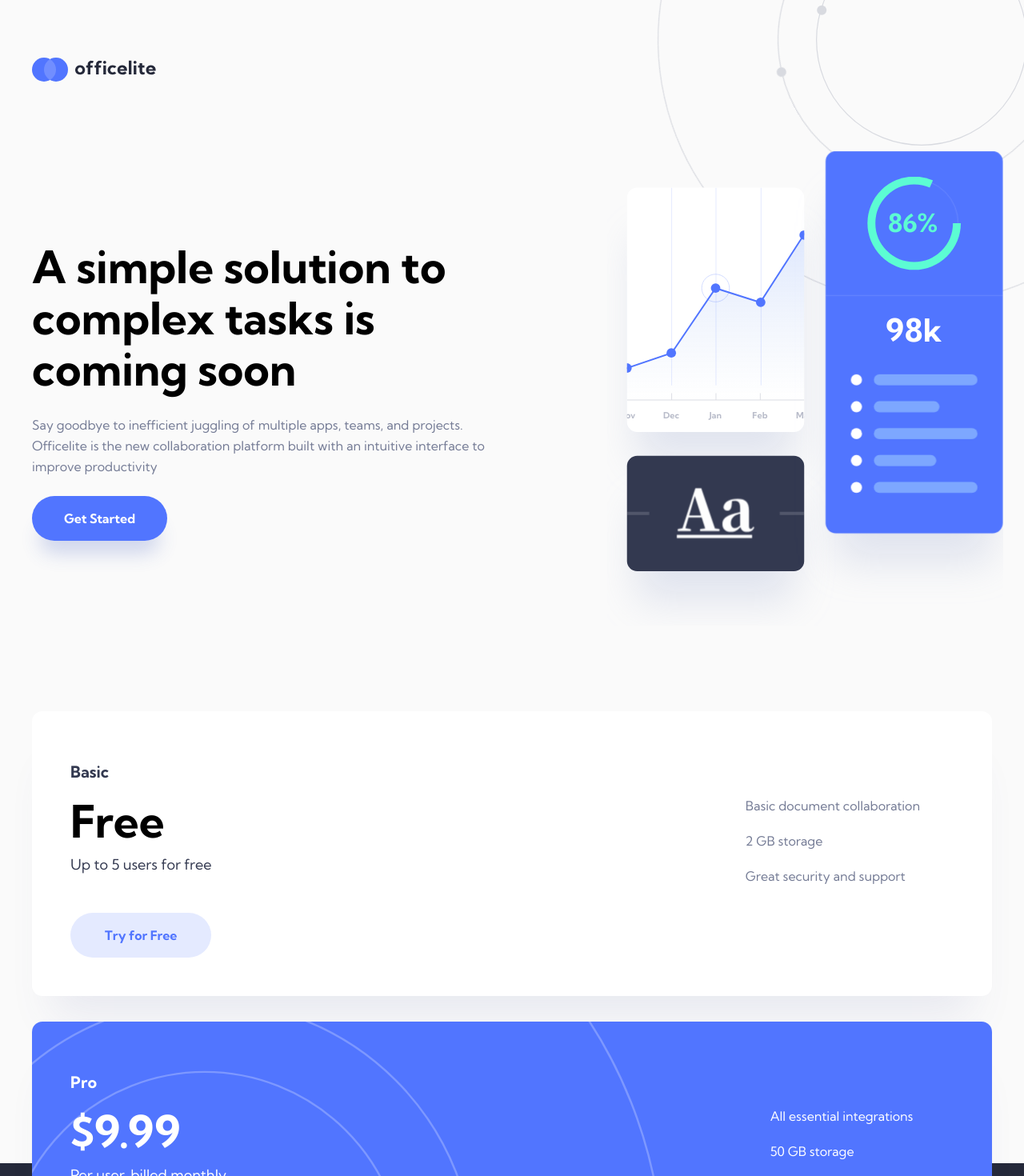
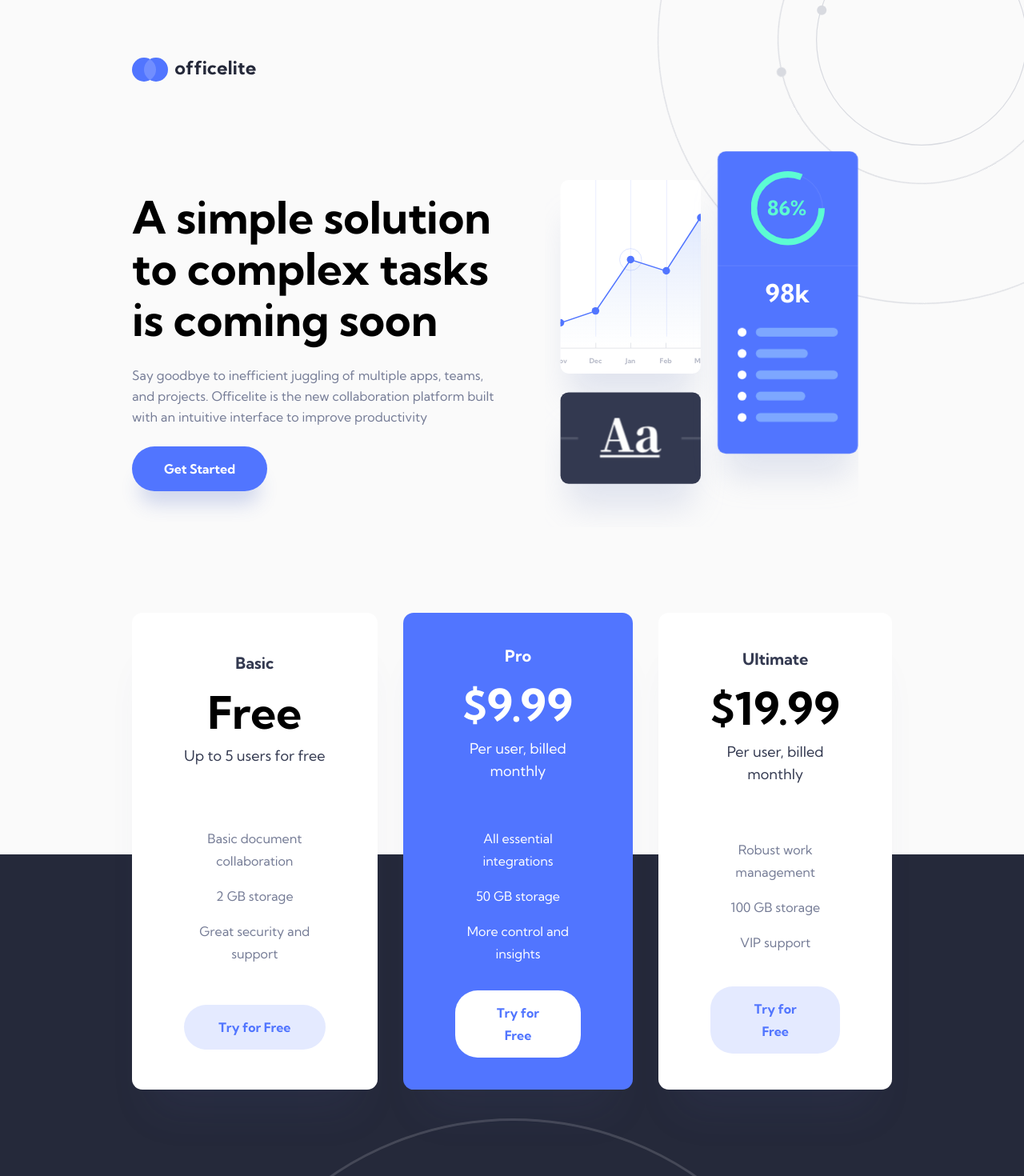
Before and after one commit to Remus432/officelite-coming-soon-site, a Svelte app: page / in a window 1280 px wide. Shown: the top 1470 px of the page at 80% size. Built offline with nearby package versions, Linux system fonts and the light colour scheme.

Commit message:
responsive styling for desktop

```diff
--- a/src/components/PricingCard.svelte
+++ b/src/components/PricingCard.svelte
@@ -56,6 +56,14 @@
       padding: 4.8rem 0;
       padding-inline: 4.8rem 9rem;
       text-align: left;
+    }
+
+    @include query.respond(desktop) {
+      grid-template-areas:
+        "pricing-pack"
+        "pricing-features";
+      padding: 4rem 6.5rem;
+      text-align: center;
     }
 
     &.pro {
--- a/src/components/svg/IllustrationChart.svelte
+++ b/src/components/svg/IllustrationChart.svelte
@@ -150,13 +150,13 @@
   @use "../../styles/query";
 
   .illustration {
-    position: relative;
-    right: 20vw;
 
     svg {
       width: 100%;
 
       @include query.respond(tab) {
+        position: relative;
+        right: 20vw;
         width: 220%;
       }
     }
--- a/src/layout/Hero.svelte
+++ b/src/layout/Hero.svelte
@@ -31,6 +31,10 @@
       flex-direction: row-reverse;
       padding-inline: var(--spacing-l--1);
     }
+
+    @include query.respond(desktop) {
+      padding-inline: 16.5rem;
+    }
   }
 
 </style>
--- a/src/layout/Nav.svelte
+++ b/src/layout/Nav.svelte
@@ -19,5 +19,9 @@
       text-align: left;
       margin-top: 7.2rem;
     }
+
+    @include query.respond(desktop) {
+      padding-inline: 16.5rem;
+    }
   }
 </style>
--- a/src/layout/Pricing.svelte
+++ b/src/layout/Pricing.svelte
@@ -50,6 +50,12 @@
       padding-inline: var(--spacing-l--1);
     }
 
+    @include query.respond(desktop) {
+      flex-direction: row;
+      justify-content: center;
+      padding-inline: 16.5rem;
+    }
+
     &::before {
       background-color: var(--color-footer-bg);
       bottom: -1rem;
```
